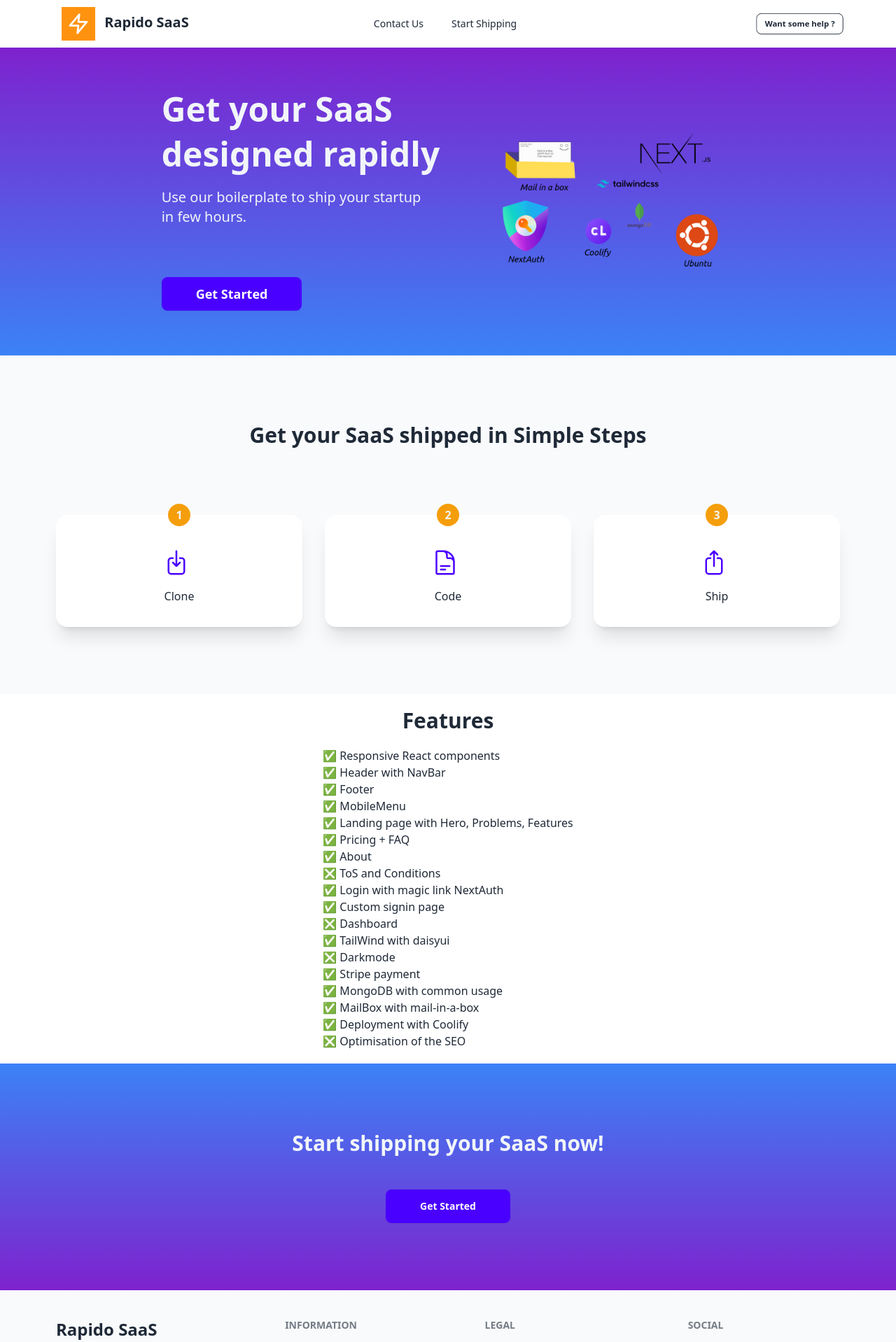
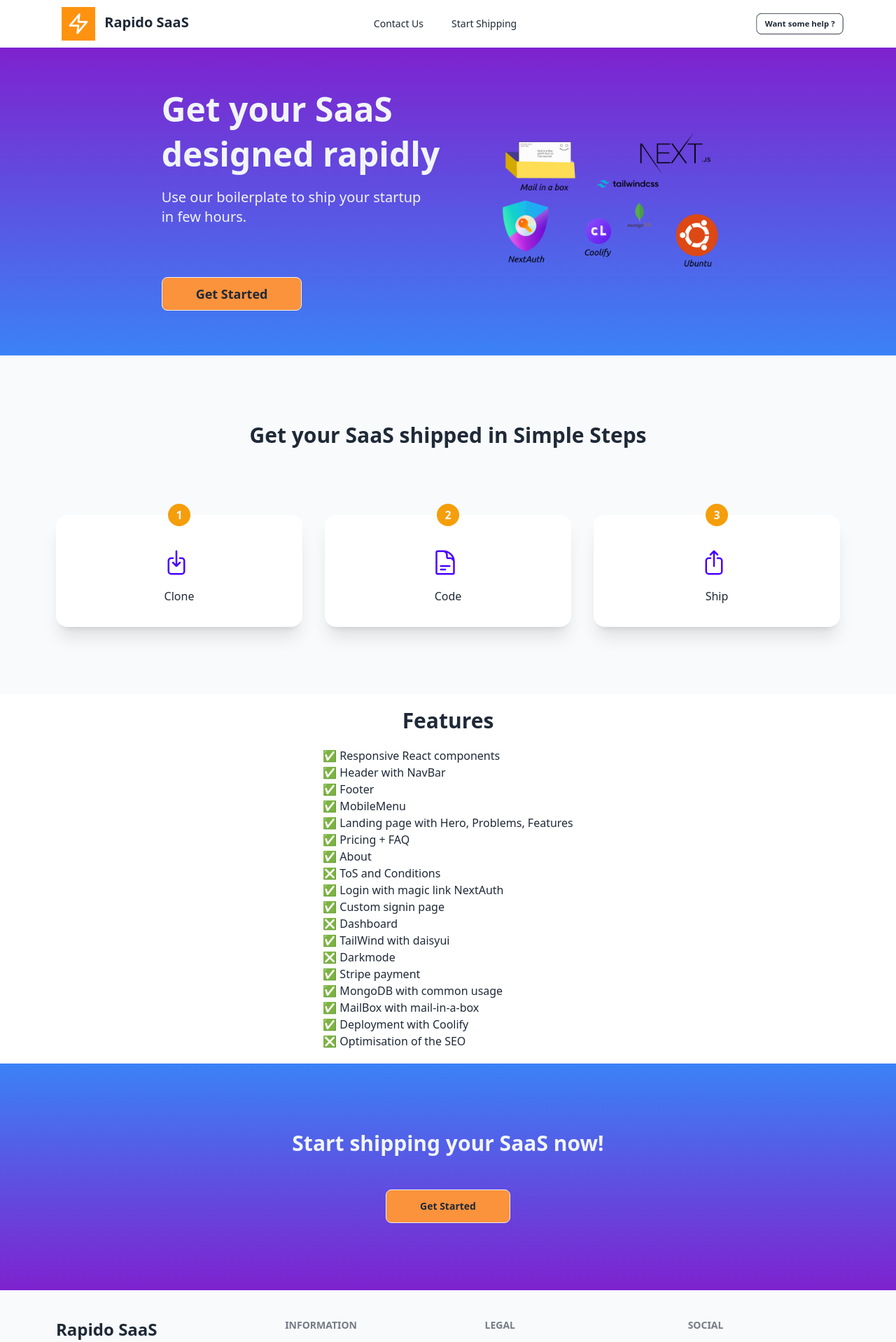
Before and after one commit to nazimboudeffa/rapidosaas-next14-website, a Next.js app: page / in a window 1280 px wide. Shown: the top 1918 px of the page at 70% size. Built offline with nearby package versions, Linux system fonts and the light colour scheme.

Commit message:
Changed color

```diff
--- a/src/components/home/CTA2.js
+++ b/src/components/home/CTA2.js
@@ -7,7 +7,7 @@
              <div className="grid place-items-center bg-gradient-to-t to-blue-500 from-purple-700 w-full ">
             <div className="max-w-6xl py-24 px-4 content-center text-center justify-center">
                 <h2 className="text-3xl text-slate-100 text-center font-bold">Start shipping your SaaS now!</h2>
-                <Link href="/start-designing"><button className="btn mt-12 btn-primary inline-block px-12 normal-case">Get Started</button></Link>
+                <Link href="/start-designing"><button className="btn mt-12 bg-orange-400 inline-block px-12 normal-case">Get Started</button></Link>
             </div>
         </div>
         </>
--- a/src/components/home/Hero.js
+++ b/src/components/home/Hero.js
@@ -8,7 +8,7 @@
                 <div>
                 <h1 className="text-5xl text-slate-100 font-bold md:leading-none leading-tight md:mt-0 mt-10">Get your SaaS  <span className="md:block mt-4">designed rapidly</span></h1>
                 <p className="py-2 text-xl text-slate-100 mt-4 pr-12">Use our boilerplate to ship your startup <br /> in few hours.</p>
-                <Link href="/start-designing"><button className="btn text-lg mt-16 px-12 btn-primary normal-case">Get Started</button></Link>
+                <Link href="/start-designing"><button className="btn text-lg mt-16 px-12 bg-orange-400 normal-case">Get Started</button></Link>
                 </div>
             </div>
         </div>
```
